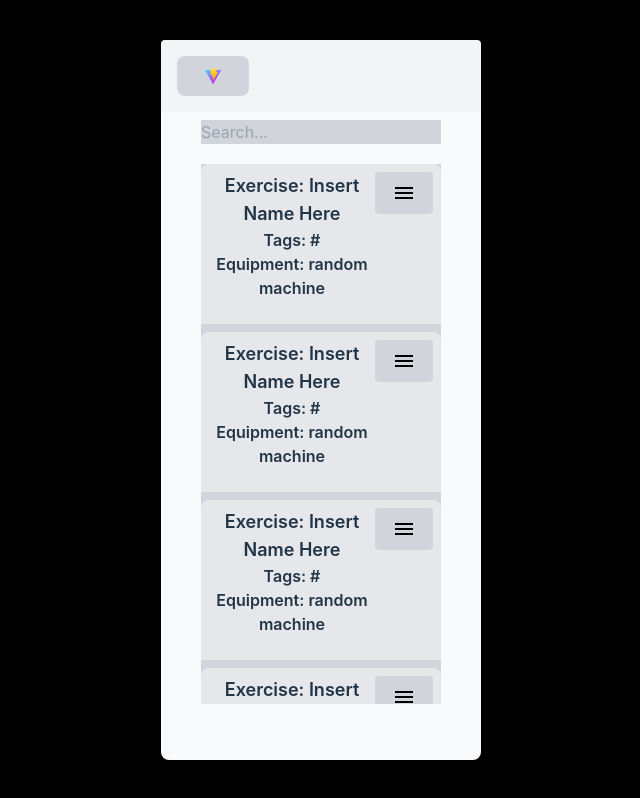
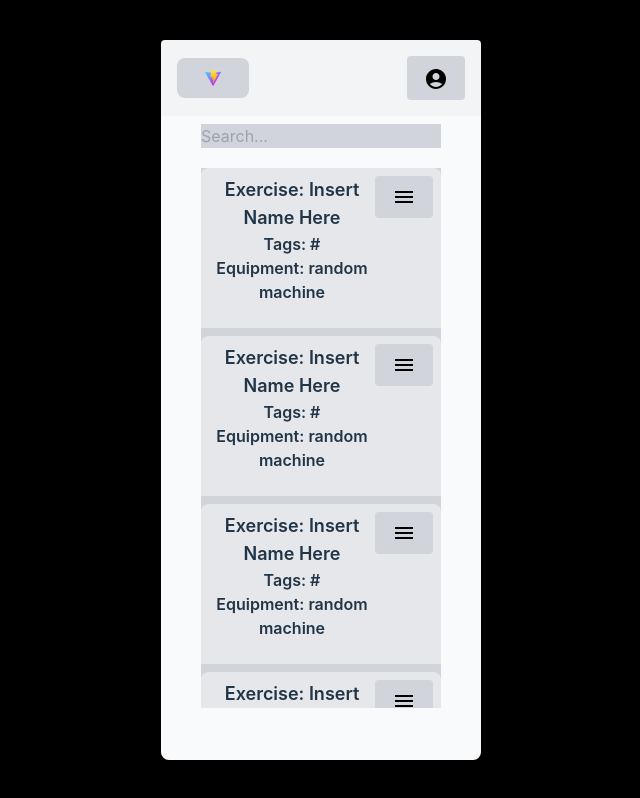
Before and after one commit to JoshuaW13/ConceptFitness, a React (Vite) app in the folder conceptFitness/: page /exerciseLogs in a window 1280 px wide. Shown: the whole page, without its empty margins (319-959 px from the left). Built offline with nearby package versions, Linux system fonts and the light colour scheme.

Commit message:
Added profile button to session/exercise log pages

```diff
--- a/conceptFitness/src/pages/ExerciseLogs.jsx
+++ b/conceptFitness/src/pages/ExerciseLogs.jsx
@@ -5,6 +5,7 @@ import HomeButton from '../components/HomeButton';
 import ExerciseDataHeader from '../components/ExerciseDataHeader';
 import DropDown from '../components/DropDown';
 import ExerciseData from '../components/ExerciseData'
+import ProfileButton from '../components/ProfileButton';
 
 function ExerciseLogs() {
 
@@ -22,7 +23,7 @@ function ExerciseLogs() {
 
     return (
         <div className='w-full h-full flex flex-col items-center gap-2'>
-            <NavBar FirstButton={HomeButton} />
+            <NavBar FirstButton={HomeButton} SecondButton={ProfileButton}/>
             <div className='bg-black w-[75%] rounded-lg'>
                 <input type="text" placeholder='Search...' className='text-black bg-gray-300 w-full' />
             </div>
--- a/conceptFitness/src/pages/SessionLogs.jsx
+++ b/conceptFitness/src/pages/SessionLogs.jsx
@@ -5,6 +5,7 @@ import HomeButton from '../components/HomeButton';
 import ExerciseLog from '../components/ExerciseLog';
 import SessionLog from '../components/SessionLog';
 import DropDown from '../components/DropDown';
+import ProfileButton from '../components/ProfileButton'
 
 function SessionLogs() {
     const sessionLogs = [];
@@ -26,7 +27,7 @@ function SessionLogs() {
 
     return (
         <div className='w-full h-full flex flex-col items-center gap-2'>
-            <NavBar FirstButton={HomeButton} />
+            <NavBar FirstButton={HomeButton} SecondButton={ProfileButton}/>
             <div className='bg-black w-[75%] rounded-lg'>
                 <input type="text" placeholder='Search...' className='text-black bg-gray-300 w-full' />
             </div>
```
